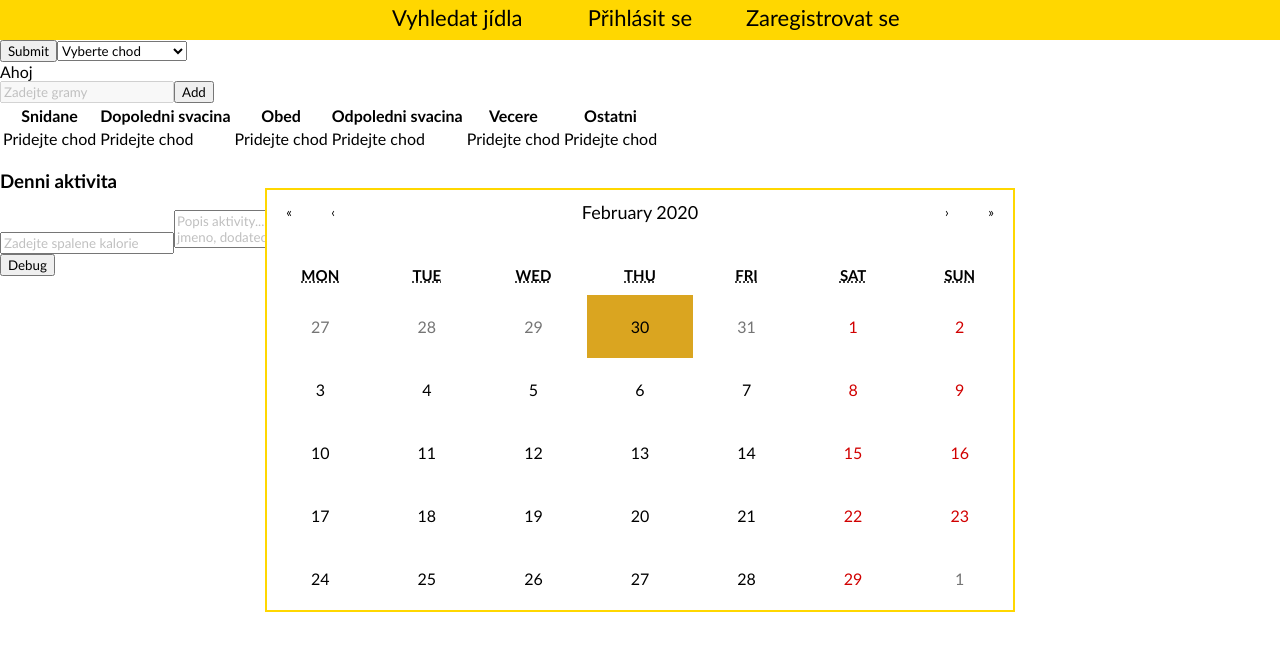
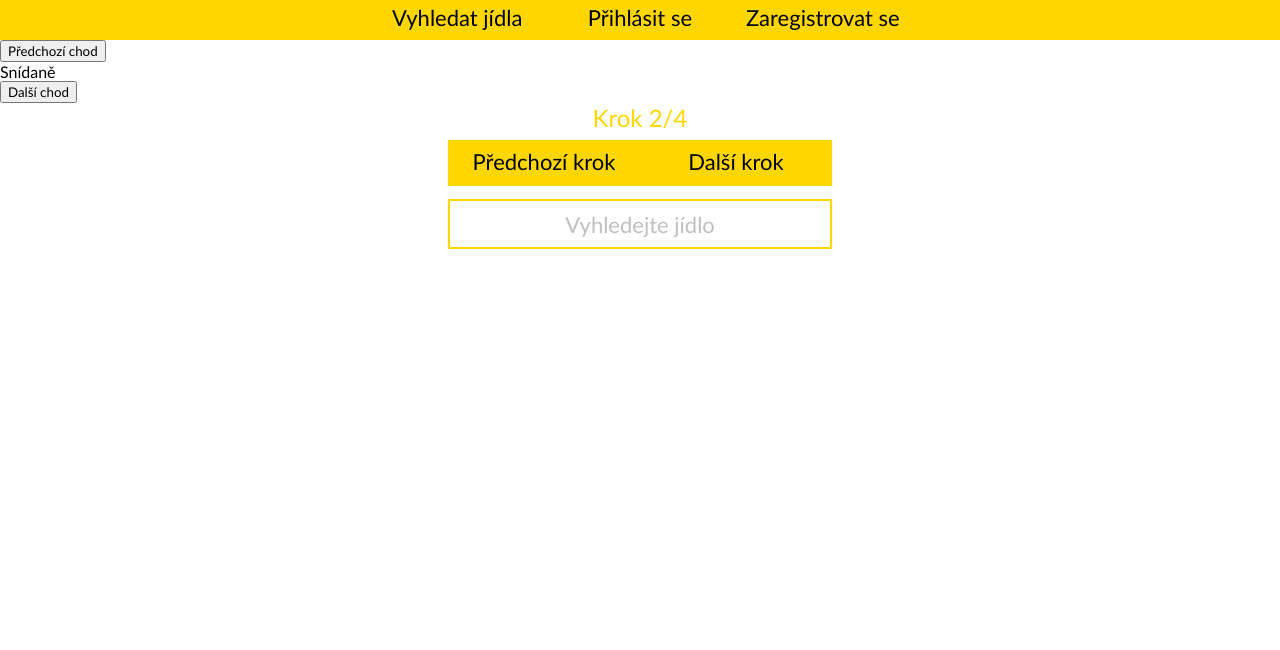
Before and after one commit to DavidCech/dietdiary-frontend, a React (Create React App) app: page /createDiaryEntry in a window 1280 px wide. Both pictures are taken after a click on the button "30". Shown: the top 650 px of the page. Built offline with nearby package versions, Linux system fonts and the light colour scheme.

Commit message:
Started working on styling CreateDiaryEntry but there is a lot more to be done. Updated FoodDetails so that user can't delete the Food when they're creating Meals or DiaryEntires. Added one more message for the user to CreateMeal component and removed some redundant code.

```diff
--- a/src/components/CreateDiaryEntry.js
+++ b/src/components/CreateDiaryEntry.js
@@ -3,6 +3,9 @@ import Calendar from 'react-calendar';
 import {connect} from 'react-redux';
 import {createDiaryEntry, messageCleanUp} from "../action-creators/diaryEntryActionCreator";
 import SearchFood from "./SearchFood";
+import {searchedFoodCleanUp} from "../action-creators/foodActionCreator";
+import '../styles/creatediaryentry.css';
+import FoodDetails from "./FoodDetails";
 
 //This component serves as GUI for creating dietDiaryEntries
 class CreateDiaryEntry extends Component {
@@ -15,11 +18,14 @@ class CreateDiaryEntry extends Component {
         this.getKey = this.getKey.bind(this);
         this.handleSubmit = this.handleSubmit.bind(this);
         this.changeDate = this.changeDate.bind(this);
-        this.handleSelect = this.handleSelect.bind(this);
         this.changeGrams = this.changeGrams.bind(this);
         this.addFood = this.addFood.bind(this);
         this.removeFood = this.removeFood.bind(this);
         this.changeActivity = this.changeActivity.bind(this);
+        this.nextMeal = this.nextMeal.bind(this);
+        this.previousMeal = this.previousMeal.bind(this);
+        this.nextStep = this.nextStep.bind(this);
+        this.previousStep = this.previousStep.bind(this);
     }
 
     //Initializes state property of the component
@@ -37,9 +43,12 @@ class CreateDiaryEntry extends Component {
             "dinner": [],
             "other": []
         },
-        mealName: "no_select",
+        step: 1,
+        mealName: "breakfast",
+        mealIndex: 0,
         grams: "",
-        tableHtml: <div/>
+        tableHtml: <div/>,
+        createdMessage: "",
     };
 
     //Generates unique keys for html elements
@@ -53,10 +62,10 @@ class CreateDiaryEntry extends Component {
     }
 
     //Adds food to a given meal array in addedFoods attribute of state, requires mealName and grams to be assigned
-    //values by the user through and html form and then generates an html table with these foods
+    //values by the user through an html form and then it clears seachedFood from Store for rendering purposes
     addFood = (event) => {
         event.preventDefault();
-        if (this.props.searchedFood !== null && this.state.grams !== "" && this.state.mealName !== "no_select") {
+        if (this.props.searchedFood !== null && this.state.grams !== "" && this.props.searchedFoodCleanUp) {
             let keys = Object.keys(this.state.addedFoods);
             let entries = Object.entries(this.state.addedFoods);
             keys.forEach(key => {
@@ -64,10 +73,10 @@ class CreateDiaryEntry extends Component {
                     entries[keys.indexOf(key)][1].push({food: this.props.searchedFood, grams: this.state.grams});
                 }
             });
-            this.generateTable(entries);
-            this.setState({addedFoods: Object.fromEntries(entries)})
+            this.setState({addedFoods: Object.fromEntries(entries), createdMessage: "Jídlo přidáno"});
+            this.props.searchedFoodCleanUp();
         } else {
-            console.log("Tady nemam bejt");
+            this.setState({createdMessage: "Nejprve musíte zadat gramy"});
         }
     };
 
@@ -78,14 +87,61 @@ class CreateDiaryEntry extends Component {
         }
     };
 
-    //Changes attribute mealName in state when user selects one of the options in the html form
-    handleSelect = (event) => {
-        this.setState({mealName: event.target.value})
+    //Changes the meal to which the user is adding their meals to the one after the current one
+    nextMeal = (event) => {
+        let mealNames = ["breakfast", "morning_snack", "lunch", "afternoon_snack", "dinner", "other"];
+        for(let i = 0; i < mealNames.length-1; i++){
+            if(this.state.mealName===mealNames[i]){
+                this.setState({mealName: mealNames[i+1], mealIndex: i+1});
+                break;
+            }
+        }
+    };
+
+    //Changes the meal to which the user is adding their meals to the one before the current one
+    previousMeal = (event) => {
+        let mealNames = ["breakfast", "morning_snack", "lunch", "afternoon_snack", "dinner", "other"];
+        for(let i = 1; i < mealNames.length; i++){
+            if(this.state.mealName===mealNames[i]){
+                this.setState({mealName: mealNames[i-1], mealIndex: i-1});
+                break;
+            }
+        }
+    };
+
+    //Adds 1 to the step property of state which determines rendering of the html elements, resets some properties of the
+    //state and generates the preview html table if it is to be rendered in the following step
+    nextStep = (event) => {
+        event.preventDefault();
+        if (this.state.step < 4 && this.props.searchedFoodCleanUp) {
+            this.setState({
+                step: this.state.step + 1,
+                grams: "",
+            });
+            if(this.state.step===3){
+                let entries = Object.entries(this.state.addedFoods);
+                this.generateTable(entries);
+            }
+            this.props.searchedFoodCleanUp();
+        }
+    };
+
+    //Subtracts 1 from the step property of state which determines rendering of the html elements, resets some properties of the
+    //state
+    previousStep = (event) => {
+        event.preventDefault();
+        if (this.state.step > 1 && this.props.searchedFoodCleanUp) {
+            this.setState({
+                step: this.state.step - 1,
+                grams: "",
+            });
+            this.props.searchedFoodCleanUp();
+        }
     };
 
     //Changes attribute date in state when user selects one of the dates in the html form
     changeDate = (date) => {
-        this.setState({date: date});
+        this.setState({date: date, step: 2});
     };
 
     //Checks whether user put in all necessary data, calls function createDiaryEntry from diaryEntryActionCreator
@@ -104,7 +160,7 @@ class CreateDiaryEntry extends Component {
             let diaryEntry = {meals: this.state.addedFoods, date: this.state.date, activities: this.state.activities};
             this.props.createDiaryEntry(diaryEntry);
         } else {
-            console.log("Musite zadat datum a alespon jedno jidlo")
+            console.log("Musíte zadat datum a alespoň jedno jídlo")
         }
     };
 
@@ -122,6 +178,7 @@ class CreateDiaryEntry extends Component {
         }
     }
 
+    //Cleans the message from state whenever the component dismounts the DOM
     componentWillUnmount() {
         if (this.props.messageCleanUp) {
             this.props.messageCleanUp();
@@ -139,7 +196,7 @@ class CreateDiaryEntry extends Component {
                 }
             })
         } else {
-            console.log("Chyba v zadani aktivit")
+            console.log("Chyba v zadání aktivit")
         }
     };
 
@@ -156,38 +213,107 @@ class CreateDiaryEntry extends Component {
             }
         }
 
+        //Determines whether html elements for adding ingredient will be shown or not and the styling of the message
+        //which is shown to the user after he adds an ingredient to the meal
+        let renderSearchedFood = "none";
+        let renderSearchbar = true;
+        if (this.props.searchedFood && this.state.step === 2) {
+            renderSearchedFood = "block";
+        } else if (this.state.step === 2) {
+            renderSearchbar = false;
+        }
+
+        //Changes the mealName property of state to according String which is to be rendered in its stead
+        let renderNames = ["Snídaně", "Dopolední svačina", "Oběd", "Odpolední svačina", "Večeře", "Ostatní"];
+        let mealRenderName = renderNames[this.state.mealIndex];
+
+        //Defines the style of the html elements which assures rendering only some of them each step as well as styling
+        //of the elements which inform the user about what step they're at
+        let renderStepOne = "block";
+        let renderStepTwo = "none";
+        let renderStepThree = "none";
+        let renderStepFour = "none";
+        let stepStyle = {top: "24%"};
+        let stepButtonStyle = {top: "26%"};
+
+        if(this.state.step===2){
+            stepStyle = {top: "15%"};
+            stepButtonStyle = {top: "17%"};
+            renderStepOne = "none";
+            renderStepTwo = "block";
+        } else if (this.state.step===3){
+            renderStepOne = "none";
+            renderStepThree = "block";
+        } else if (this.state.step===4){
+            stepStyle = {top: "15%"};
+            stepButtonStyle = {top: "20%"};
+            renderStepOne = "none";
+            renderStepFour = "block";
+        }
+
+        let renderGrams = "none";
+        if(this.props.searchedFood){
+            renderGrams = "block";
+        }
+
+        //Determines rendering of the next and previous step buttons
+        let singleButtonStyle = {
+            "display": "block",
+            "msTransform": "translate(-50%, -50%)",
+            "transform": "translate(-50%, -50%)",
+            "left": "50%",
+            ...stepButtonStyle,
+        };
+        let renderNextStep = {display: "none"};
+        let renderPreviousStep = {display: "none"};
+        if (this.state.step >= 4 && this.state.step!==1) {
+            if (this.state.step === 4) {
+                renderPreviousStep = singleButtonStyle;
+            }
+            renderNextStep = {display: "none"};
+        } else if (this.state.step >= 2) {
+            renderNextStep = {...stepButtonStyle, display: "block"};
+            renderPreviousStep = {...stepButtonStyle, display: "block"};
+        }
+
+        //Determines whether to render FoodDetails or an empty span
+        let foodDetails = this.props.searchedFood ? <FoodDetails viewOnly={true}/> : <div style={{display: renderSearchedFood}}/>;
+
+        //Specifies if nextMeal and previousMeal buttons as well as the mealName div should be rendered depending on the
+        //render of the Searchbar/FoodDetails
+        let renderMealName = !renderSearchbar ?  "block" : "none";
+
         return (
             <div>
                 <div className="create-diaryentry-wrapper" style={{display: displayDE}}>
-                    <Calendar onChange={this.changeDate}/>
-                    <button onClick={this.handleSubmit}>Submit</button>
-                    <select value={this.state.mealName} onChange={this.handleSelect}>
-                        <option value="no_select" disabled hidden>Vyberte chod</option>
-                        <option value="breakfast">Snidane</option>
-                        <option value="morning_snack">Dopoledni svacina</option>
-                        <option value="lunch">Obed</option>
-                        <option value="afternoon_snack">Odpoledni svacina</option>
-                        <option value="dinner">Vecere</option>
-                        <option value="other">Ostatni</option>
-                    </select>
-                    <SearchFood addMode={true} disabled={this.state.mealName === "no_select"}/>
-                    {/*Currently being added*/}
+                    <div style={{display:renderStepOne}}><Calendar onChange={this.changeDate}/></div>
+                    <div style={{display: renderMealName}}>
+                        <button className="create-diaryentry-previous-meal" style={{display:renderStepTwo}} onClick={this.previousMeal}>{"Předchozí chod"}</button>
+                        <span className="current-meal" style={{display:renderStepTwo}}>{mealRenderName}</span>
+                        <button className="create-diaryentry-next-meal" style={{display:renderStepTwo}} onClick={this.nextMeal}>{"Další chod"}</button>
+                    </div>
+                    <SearchFood addMode={true} disabled={renderSearchbar}/>
+                    <button className="create-diaryentry-previous-step" onClick={this.previousStep} style={renderPreviousStep}>{"Předchozí krok"}</button>
+                    <button className="create-diaryentry-next-step" onClick={this.nextStep} style={renderNextStep}>{"Další krok"}</button>
+                    <span className="create-meal-step" style={stepStyle}>{"Krok " + this.state.step + "/4"}</span>
                     <div>
-                        {this.props.searchedFood ? this.props.searchedFood.name : "Ahoj"}
                         <form>
-                            <input onChange={this.changeGrams} disabled={this.props.searchedFood === null}
-                                   placeholder="Zadejte gramy" value={this.state.grams}/>
-                            <button onClick={this.addFood}>Add</button>
-                            {this.state.tableHtml}
-                            <h3>Denni aktivita</h3>
-                            <input placeholder="Zadejte spalene kalorie" value={this.state.activities.kcal}
-                                   onChange={this.changeActivity} className="kcal"/>
-                            <textarea placeholder="Popis aktivity... napr: jmeno, dodatecne informace pro vas"
+                            <div className="create-diaryentry-add-food-wrapper" style={{display: renderSearchedFood}}>
+                                {foodDetails}
+                                <input onChange={this.changeGrams} disabled={this.props.searchedFood === null}
+                                       className="create-diaryentry-grams" placeholder="Zadejte gramy" style={{display:renderGrams}} value={this.state.grams}/>
+                                <button onClick={this.addFood} style={{display:renderGrams}} className="create-diaryentry-add-food">{"Přidat jídlo"}</button>
+                            </div>
+                            <div className="table-preview" style={{display:renderStepFour}}>{this.state.tableHtml}</div>
+                            <h3 style={{display:renderStepThree}}>Denni aktivita</h3>
+                            <input placeholder="Zadejte spálené kalorie" value={this.state.activities.kcal}
+                                   onChange={this.changeActivity} style={{display:renderStepThree}} className="kcal"/>
+                            <textarea placeholder="Popis aktivity"
                                       value={this.state.activities.description} onChange={this.changeActivity}
-                                      className="description"/>
+                                      className="description" style={{display:renderStepThree}}/>
+                            <button style={{display:renderStepFour}}onClick={this.handleSubmit}>Potvrdit</button>
                         </form>
                     </div>
-                    <button onClick={() => console.log(this.state.date)}>Debug</button>
                 </div>
                 <span style={{display: displayMess}}>{messageText}</span>
             </div>
@@ -207,7 +333,7 @@ class CreateDiaryEntry extends Component {
 
         let cells;
         let rows = [];
-        let mealNames = ["Snidane", "Dopoledni svacina", "Obed", "Odpoledni svacina", "Vecere", "Ostatni"];
+        let mealNames = ["Snídaně", "Dopolední svačina", "Oběd", "Odpolední svačina", "Večeře", "Ostatní"];
 
         //i represents number of columns rows and j number of columns, if the meals arrays are empty it generates a
         //placeholder instead
@@ -234,7 +360,7 @@ class CreateDiaryEntry extends Component {
                             </td>
                         )
                     } else if (i === 1) {
-                        cells.push(<td key={this.getKey()}>{"Pridejte chod"}</td>)
+                        cells.push(<td key={this.getKey()}>{"Přidejte chod"}</td>)
                     } else {
                         cells.push(<td key={this.getKey()}/>)
                     }
@@ -246,7 +372,7 @@ class CreateDiaryEntry extends Component {
             if (longest === 0) {
                 cells = [];
                 for (let j = 0; j < 6; j++) {
-                    cells.push(<td key={this.getKey()}>{"Pridejte chod"}</td>)
+                    cells.push(<td key={this.getKey()}>{"Přidejte chod"}</td>)
                 }
                 rows.push(<tr key={this.getKey()}>{cells}</tr>);
             }
@@ -281,6 +407,9 @@ const mapDispatchToProps = (dispatch) => ({
     },
     messageCleanUp: () => {
         dispatch(messageCleanUp());
+    },
+    searchedFoodCleanUp: () => {
+        dispatch(searchedFoodCleanUp());
     }
 });
 
--- a/src/components/CreateMeal.js
+++ b/src/components/CreateMeal.js
@@ -71,6 +71,8 @@ class CreateMeal extends Component {
             this.setState({ingredients: newIngredients, createdMessage: "Ingredience přidána", grams: ""});
             this.generatePreview(newIngredients);
             this.props.searchedFoodCleanUp();
+        } else {
+            this.setState({createdMessage: "Musíte zadat gramy jídla"});
         }
 
     };
@@ -221,6 +223,19 @@ class CreateMeal extends Component {
                     fontSize: "16px",
                 };
             }
+        } else if (this.state.createdMessage !== "" && this.state.step === 2){
+            if (this.state.createdMessage === "Musíte zadat gramy jídla") {
+                messageStyle = {
+                    display: "block",
+                    color: "red",
+                    position: "fixed",
+                    top: "69%",
+                    left: "50%",
+                    msTransform: "translate(-50%, -50%)",
+                    transform: "translate(-50%, -50%)",
+                    fontSize: "16px",
+                };
+            }
         }
 
         //Defines the style of the html elements which assures rendering only some of them each step as well as styling
@@ -270,7 +285,7 @@ class CreateMeal extends Component {
         }
 
         //Determines whether to render FoodDetails or an empty span
-        let foodDetails = this.props.searchedFood ? <FoodDetails/> : <div style={{display: renderSearchedFood}}/>;
+        let foodDetails = this.props.searchedFood ? <FoodDetails viewOnly={true}/> : <div style={{display: renderSearchedFood}}/>;
 
         return (
             <div className="create-meal-wrapper">
--- a/src/components/FoodDetails.js
+++ b/src/components/FoodDetails.js
@@ -75,7 +75,7 @@ class FoodDetails extends Component {
         let descriptionDisplay = "block";
         let styleWithIngredients = {};
         if (this.props.searchedFood) {
-            if (this.props.searchedFood.authorUsername) {
+            if (this.props.searchedFood.authorUsername && !this.props.viewOnly) {
                 let deleteButton = <i onClick={this.deleteFood} className="far fa-trash-alt delete-button" />;
                 conditionalDelete = localStorage.getItem('username') === this.props.searchedFood.authorUsername ? deleteButton :
                     <div/>;
--- /dev/null
+++ b/src/styles/creatediaryentry.css
@@ -0,0 +1,72 @@
+.create-diaryentry-previous-step, .create-diaryentry-next-step, .create-diaryentry-add-food {
+    color: var(--secondary-color);
+    width: 15%;
+    height: 50px;
+    background-color: var(--primary-color);
+    display: block;
+    position: fixed;
+    text-align: center;
+    vertical-align: middle;
+    border: 2px solid var(--primary-color);
+    box-sizing: padding-box;
+    font-size: 22px;
+    left: 50%;
+}
+
+.create-diaryentry-next-step  {
+    left: 50%;
+    top: 17%;
+}
+
+.create-diaryentry-previous-step {
+    left: 35%;
+    top: 17%;
+}
+
+.create-diaryentry-previous-step:hover, .create-diaryentry-next-step:hover, .create-diaryentry-add-food:hover {
+    cursor: pointer;
+    background-color: var(--primary-color-hover);
+    border: 2px solid var(--primary-color-hover);
+}
+
+.create-diaryentry-grams {
+    color: var(--secondary-color);
+    display: block;
+    height: 36px;
+    line-height: 24px;
+    font-size: 18px;
+    text-align: center;
+    vertical-align: middle;
+    border: 2px solid var(--primary-color);
+    background-color: white;
+    left: 50%;
+    top: 84%;
+    width: 30%;
+    position: static;
+    -ms-transform: translate(-50%, 0);
+    transform: translate(-50%, 0);
+}
+
+.create-diaryentry-add-food {
+    position: static;
+    margin-top: 40px;
+    -ms-transform: translate(-50%, 0);
+    transform: translate(-50%, 0);
+}
+
+.create-diaryentry-add-food-wrapper {
+    display: block;
+    width: 100%;
+    background: none;
+    line-height: 36px;
+    font-size: 22px;
+    position: fixed;
+    vertical-align: middle;
+    left: 50%;
+    top: 30%;
+}
+
+.create-diaryentry-add-food-wrapper > .food-details-wrapper{
+    position: static;
+    margin-bottom: 40px;
+}
--- a/src/styles/createmeal.css
+++ b/src/styles/createmeal.css
@@ -130,11 +130,6 @@
     border-top: 1px solid var(--primary-color);
 }
 
-.create-meal-add-ingredient-wrapper > .create-meal-searched-food {
-    position: static;
-    display: block;
-}
-
 .create-meal-add-ingredient-wrapper {
     display: block;
     width: 100%;
```
Also changed, not shown: src/action-creators/diaryEntryActionCreator.js (+8 -0 lines).
